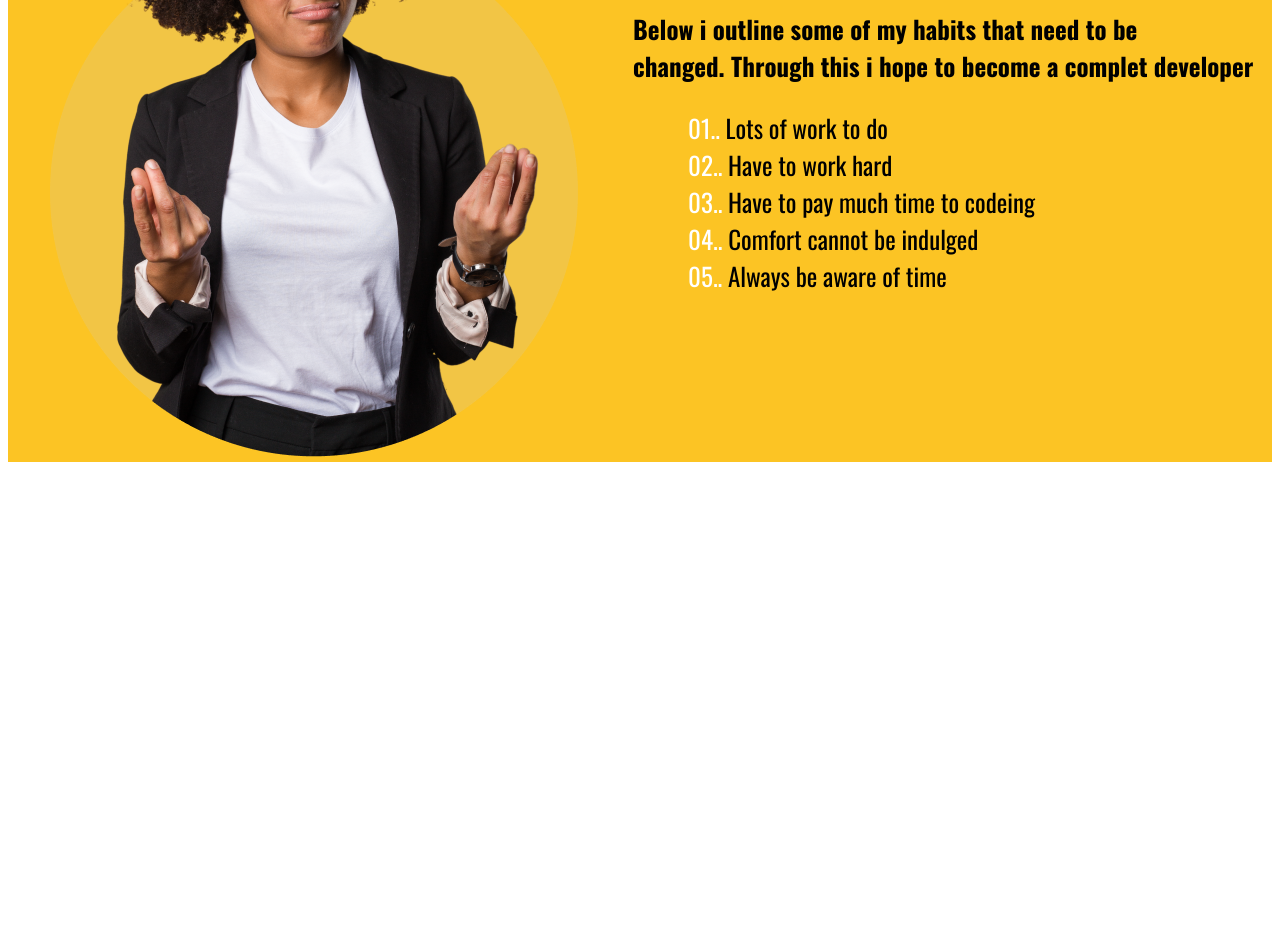
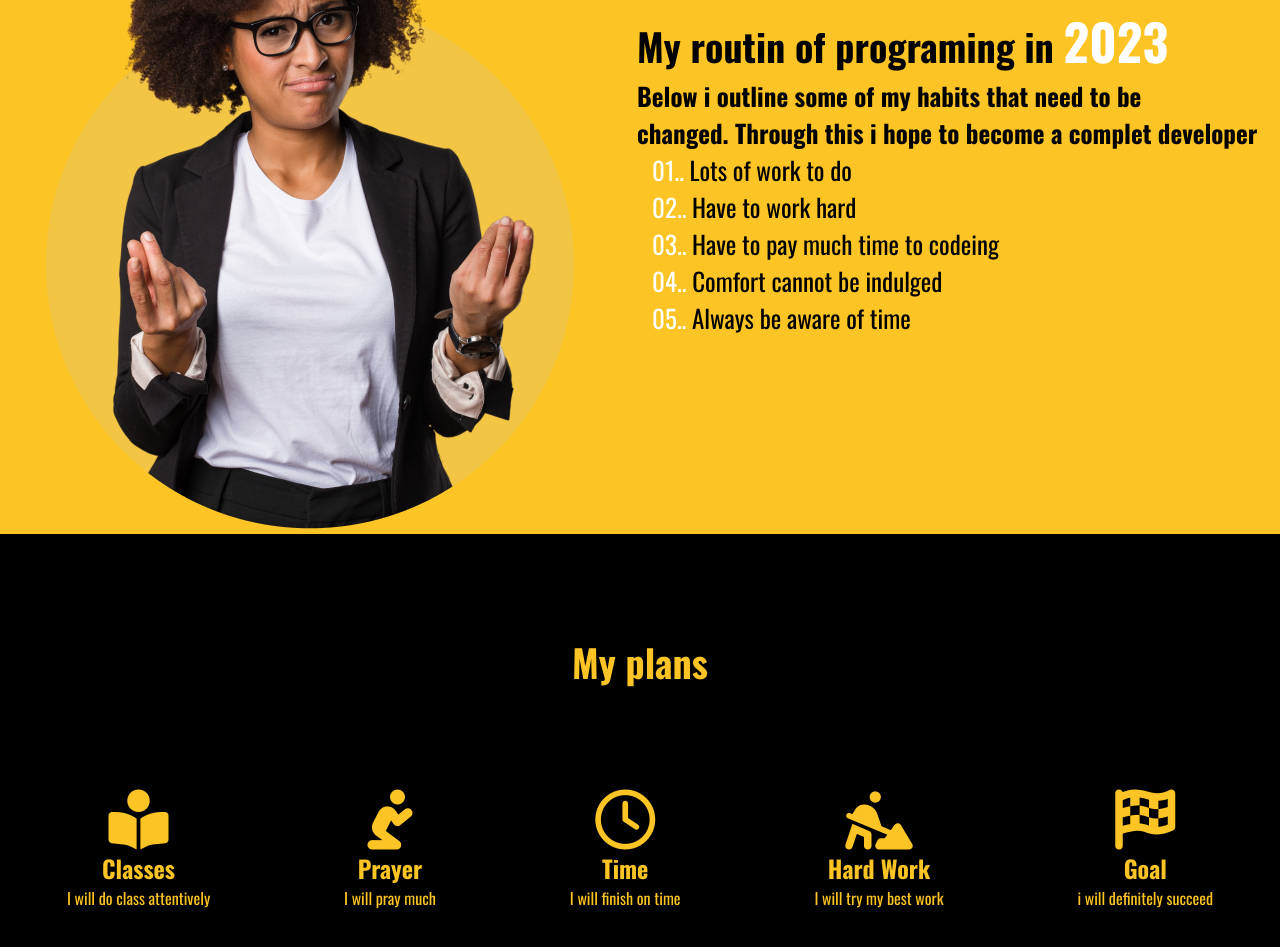
Before and after one commit to Litontripura/first-assignment-2023, a plain HTML site: page index.html in a window 1280 px wide. Shown: the part 995-1942 px from the top of the page. Before the commit the page ends 1465 px from the top, so only its background shows below. Drawn offline with nearby package versions, Linux system fonts and the light colour scheme; a web font is replaced by a local one.

Commit message:
i have finish main bottom section

```diff
--- a/index.html
+++ b/index.html
@@ -6,6 +6,7 @@
     <meta name="viewport" content="width=device-width, initial-scale=1.0">
     <link rel="preconnect" href="https://fonts.googleapis.com"><link rel="preconnect" href="https://fonts.gstatic.com" crossorigin><link href="https://fonts.googleapis.com/css2?family=Neonderthaw&family=Oswald:wght@200;300;400;500;600;700&family=Poppins:wght@400;500&family=Roboto+Condensed:wght@400;700&family=Roboto:wght@300;400;500;700;900&display=swap" rel="stylesheet">
     <link rel="stylesheet" href="./styles/style.css">
+    <link rel="stylesheet" href="https://cdnjs.cloudflare.com/ajax/libs/font-awesome/6.2.1/css/all.min.css" integrity="sha512-MV7K8+y+gLIBoVD59lQIYicR65iaqukzvf/nwasF0nqhPay5w/9lJmVM2hMDcnK1OnMGCdVK+iQrJ7lzPJQd1w==" crossorigin="anonymous" referrerpolicy="no-referrer" />
     <title>new year new me</title>
 </head>
 <body>
@@ -38,7 +39,34 @@
                 </ul>
             </div>
         </div>
-        <div class="main-bottom"></div>
+        <div class="main-bottom">
+            <h1>My plans</h1>
+            <div class="icons">
+                <ul>
+                    <li><i class="icon fa-solid fa-book-open-reader"></i><h2>Classes</h2>
+                    <p>I will do class attentively</p>
+                </li>
+                    <li><i class="icon fa-solid fa-person-praying"></i>
+                        <h2>Prayer</h2>
+                        <p>I will pray much</p>
+                    </li>
+                    <li><i class="icon fa-regular fa-clock"></i>
+                        <h2>Time </h2>
+                        <p>I will finish on time</p>
+                    </li>
+                    <li><i class="icon fa-solid fa-person-digging"></i>
+                        <h2>Hard Work</h2>
+                        <p>I will try my best work</p>
+                    </li>
+                    <li><i class="icon fa-solid fa-flag-checkered"></i>
+                        <h2>Goal</h2>
+                        <p>i will definitely succeed</p>
+                    </li>
+
+
+                </ul>
+            </div>
+        </div>
     </main>
     <footer>
 
--- a/styles/style.css
+++ b/styles/style.css
@@ -1,13 +1,13 @@
 *{
-    /* margin: 0;
-    padding: 0; */
+    margin: 0;
+    padding: 0;
     font-family: 'Oswald', sans-serif;
 }
 .header-content{
     background-image: url('./img/banner3.png');
-    height: 90vh;
+    height: 100vh;
     display: flex;
-
+   background-repeat: no-repeat;
     align-items: center;
 
 }
@@ -50,6 +50,7 @@
 }
 .main-text h1{
   font-size: 38px;
+
 }
 .year{
     color: white;
@@ -67,3 +68,29 @@
 .ul li>span{
     color: white;
 }
+
+
+/* main bottom start */
+
+.main-bottom{
+    text-align: center;
+    color: #FCC424;
+    background-color: black;
+    height: 500px;
+
+}
+.main-bottom h1{
+    font-size: 38px;
+    padding: 100px;
+
+}
+.icons ul{
+    display: flex;
+    justify-content: space-around;
+}
+.icons ul>li{
+    list-style: none;
+}
+.icon{
+    font-size: 60px;
+}
```
